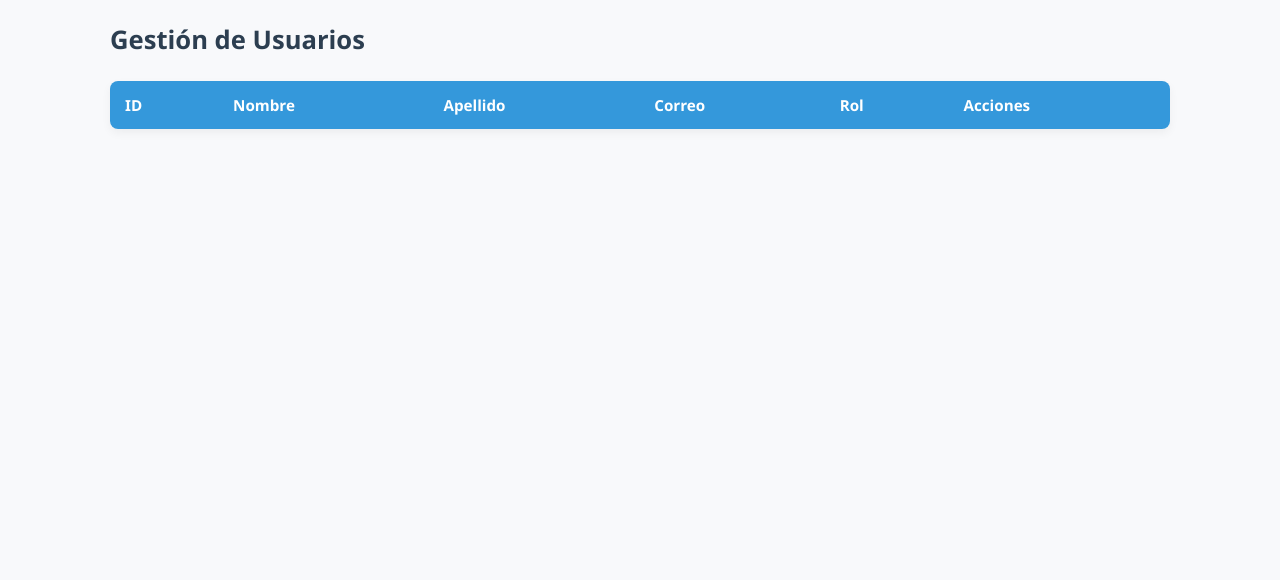
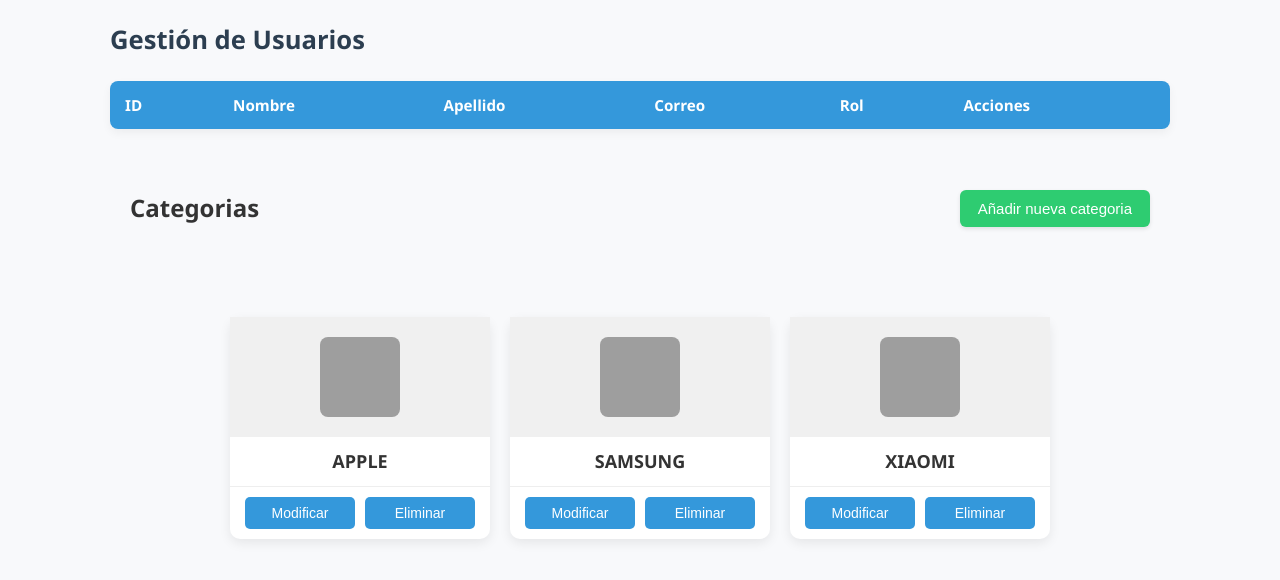
Before and after one commit to EnzoAyala/Herramientas_Desarrollo, a Flask app: template templates/dashboard.html in a window 1280 px wide. Shown: the part 74-654 px from the top of the page. Run offline with Flask 3, Linux system fonts and the light colour scheme; the template is opened without the code that fills it, so the values that code supplies are empty; data comes from the database, SQL or seed files in the repository; grey boxes are pictures that could not be loaded.

Commit message:
agregue la funcionalidad de las categorias

```diff
--- a/static/css/dashboard.css
+++ b/static/css/dashboard.css
@@ -112,6 +112,127 @@
 }
 
 /* ===================
+    Categorias
+   =================== */
+
+/* Encabezado de la sección de categorías */
+.categoria-header {
+    width: 100%;
+    max-width: 1200px;
+    margin: 30px auto 10px auto;
+    padding: 0 20px;
+    display: flex;
+    justify-content: space-between;
+    align-items: center;
+    flex-wrap: wrap;
+}
+
+/* Título */
+.categoria-header h2 {
+    font-size: 24px;
+    color: #333;
+    margin: 0;
+}
+
+/* Botón de añadir categoría */
+.btn-add-categoria {
+    background-color: #2ecc71;
+    color: white;
+    padding: 10px 18px;
+    border: none;
+    border-radius: 6px;
+    font-size: 15px;
+    cursor: pointer;
+    transition: background-color 0.3s ease;
+    box-shadow: 0 2px 4px rgba(0,0,0,0.1);
+}
+
+.btn-add-categoria:hover {
+    background-color: #27ae60;
+}
+
+
+
+/* Contenedor de tarjetas */
+.categorias-container {
+    display: flex;
+    justify-content: center;
+    align-items: flex-start; /* evita estiramiento vertical */
+    flex-wrap: wrap;
+    gap: 20px;
+    margin-top: 30px;
+}
+
+/* Tarjeta */
+.card {
+    background: #fff;
+    border-radius: 10px;
+    box-shadow: 0 4px 12px rgba(0, 0, 0, 0.08);
+    width: 260px;
+    display: flex;
+    flex-direction: column;
+    transition: transform 0.2s ease;
+}
+
+.card:hover {
+    transform: translateY(-5px);
+}
+
+/* Imagen */
+.card-img-container {
+    display: flex;
+    justify-content: center;
+    align-items: center;
+    padding: 20px;
+    background-color: #f0f0f0;
+}
+
+.card-img-container img {
+    width: 80px;
+    height: 80px;
+    object-fit: cover;
+    border-radius: 8px;
+}
+
+/* Texto */
+.card-body {
+    padding: 10px 15px;
+    text-align: center;
+}
+
+.card-body h3 {
+    margin: 0;
+    font-size: 18px;
+    color: #333;
+}
+
+/* Botones */
+.card-buttons {
+    display: flex;
+    justify-content: space-between;
+    padding: 10px 15px;
+    border-top: 1px solid #eee;
+    gap: 10px;
+}
+
+.card-buttons button {
+    flex: 1;
+    padding: 8px 0;
+    border: none;
+    border-radius: 5px;
+    background-color: #3498db;
+    color: white;
+    font-size: 14px;
+    cursor: pointer;
+    transition: background-color 0.3s ease;
+}
+
+.card-buttons button:hover {
+    background-color: #2980b9;
+}
+
+
+/* ===================
    Responsive
    =================== */
 @media (max-width: 768px) {
@@ -121,7 +242,8 @@
     }
 
     .user-table thead {
-        display: none; /* Oculta cabecera */
+        display: none;
+        /* Oculta cabecera */
     }
 
     .user-table,
@@ -138,7 +260,7 @@
         border: 1px solid #ddd;
         border-radius: 8px;
         padding: 10px;
-        box-shadow: 0px 2px 6px rgba(0,0,0,0.05);
+        box-shadow: 0px 2px 6px rgba(0, 0, 0, 0.05);
     }
 
     .user-table td {
--- /dev/null
+++ b/static/js/dashboard.js
@@ -0,0 +1,221 @@
+document.addEventListener('DOMContentLoaded', function () {
+    fetchUsers();
+    fetchCategorias();
+
+    const modalAdd = document.getElementById('add-category-modal');
+    const btnAdd = document.getElementById('add-category-btn');
+    const spanAdd = document.getElementsByClassName('close')[0];
+
+    const modalModify = document.getElementById('modal-modified-category');
+    const spanModify = document.getElementsByClassName('close-modify')[0];
+
+
+    // Botón para añadir categoría
+    btnAdd.onclick = function () {
+        modalAdd.style.display = 'block';
+    }
+
+    spanAdd.onclick = function () {
+        modalAdd.style.display = 'none';
+    }
+
+    spanModify.onclick = function () {
+        modalModify.style.display = 'none';
+    }
+
+    window.onclick = function (event) {
+        if (event.target == modalAdd) {
+            modalAdd.style.display = 'none';
+        }
+        if (event.target == modalModify) {
+            modalModify.style.display = 'none';
+        }
+    }
+
+    // Formulario para añadir categoría
+    document.getElementById('add-category-form').addEventListener('submit', function (e) {
+        e.preventDefault();
+        const categoryName = document.getElementById('category-name').value;
+        const categoryImage = document.getElementById('category-image').value;
+
+        fetch('/api/categoria/add', {
+            method: 'POST',
+            headers: {
+                'Content-Type': 'application/json',
+            },
+            body: JSON.stringify({
+                nombre: categoryName,
+                imagen: categoryImage
+            }),
+        })
+            .then(response => {
+                return response.json().then(data => ({ ok: response.ok, data: data }));
+            })
+            .then(({ ok, data }) => {
+                if (ok) {
+                    alert(data.message || 'Categoría añadida con éxito.');
+                    modalAdd.style.display = 'none';
+                    document.getElementById('add-category-form').reset();
+                    fetchCategorias(); // Recargar categorías
+                } else {
+                    alert(data.error || 'Error al añadir la categoría.');
+                }
+            })
+            .catch(error => {
+                console.error('Error:', error);
+                alert('Error al conectar con el servidor.');
+            });
+    });
+
+    // Formulario para modificar categoría
+    document.getElementById('modify-category-form').addEventListener('submit', function (e) {
+        e.preventDefault();
+        const categoryId = document.getElementById('modify-category-id').value;
+        const categoryName = document.getElementById('modify-category-name').value;
+        const categoryImage = document.getElementById('modify-category-image').value;
+
+        fetch(`/api/categoria/modify/${categoryId}`, {
+            method: 'PUT',
+            headers: {
+                'Content-Type': 'application/json',
+            },
+            body: JSON.stringify({
+                nombre: categoryName,
+                imagen: categoryImage
+            }),
+        })
+            .then(response => {
+                return response.json().then(data => ({ ok: response.ok, data: data }));
+            })
+            .then(({ ok, data }) => {
+                if (ok) {
+                    alert(data.message || 'Categoría modificada con éxito.');
+                    modalModify.style.display = 'none';
+                    fetchCategorias(); // Recargar categorías
+                } else {
+                    alert(data.error || 'Error al modificar la categoría.');
+                }
+            })
+            .catch(error => {
+                console.error('Error:', error);
+                alert('Error al conectar con el servidor.');
+            });
+    });
+});
+
+function fetchUsers() {
+    fetch('/api/users')
+        .then(response => response.json())
+        .then(users => {
+            const tableBody = document.getElementById('user-table-body');
+            tableBody.innerHTML = '';
+            users.forEach(user => {
+                const row = `
+                    <tr>
+                        <td>${user.id}</td>
+                        <td>${user.nombre}</td>
+                        <td>${user.apellido}</td>
+                        <td>${user.correo}</td>
+                        <td>
+                            <select class="role-select" onchange="updateRole(${user.id}, this.value)">
+                                <option value="1" ${user.rol_id === 1 ? 'selected' : ''}>Usuario</option>
+                                <option value="2" ${user.rol_id === 2 ? 'selected' : ''}>Administrador</option>
+                            </select>
+                        </td>
+                        <td class="actions">
+                            <button class="btnAdd-delete" onclick="deleteUser(${user.id})">Eliminar</button>
+                        </td>
+                    </tr>
+                `;
+                tableBody.innerHTML += row;
+            });
+        })
+        .catch(error => console.error('Error al cargar usuarios:', error));
+}
+function fetchCategorias() {
+    fetch('/api/categoria/get')
+        .then(response => response.json())
+        .then(categorias => {
+            const tableBody = document.getElementById('categoria-table-body');
+            tableBody.innerHTML = ''; // Limpiar tabla
+            categorias.forEach(categoria => {
+                const row = `
+                    <div class="categorias-container">
+                        <div class="card">
+                            <div class="card-img-container">
+                                <img src="${categoria.imagen}" alt="Imagen de ${categoria.nombre}">
+                            </div>
+                            <div class="card-body">
+                                <h3>${categoria.nombre}</h3>
+                            </div>
+                            <div class="card-buttons">
+                                <button onclick="openModifyModal(${categoria.id}, '${categoria.nombre}', '${categoria.imagen}')">Modificar</button>
+                                <button onclick="removeProductoFromCategoria(${categoria.id}, '${categoria.nombre}')">Eliminar</button>
+                            </div>
+                        </div>
+                    </div>
+                `;
+                tableBody.innerHTML += row;
+            });
+        })
+        .catch(error => console.error('Error al cargar categorias:', error));
+}
+
+function openModifyModal(id, nombre, imagen) {
+    const modalModify = document.getElementById('modal-modified-category');
+    document.getElementById('modify-category-id').value = id;
+    document.getElementById('modify-category-name').value = nombre;
+    document.getElementById('modify-category-image').value = imagen;
+    modalModify.style.display = 'block';
+}
+
+// -- Funciones para los usuarios ---------------------------------------------------------------------------------
+function updateRole(userId, newRoleId) {
+    if (!confirm(`¿Estás seguro de que quieres cambiar el rol del usuario ${userId}?`)) return;
+    fetch(`/api/users/${userId}/role`, {
+        method: 'PUT',
+        headers: { 'Content-Type': 'application/json' },
+        body: JSON.stringify({ rol_id: newRoleId }),
+    })
+        .then(response => {
+            if (response.ok) {
+                alert('Rol actualizado con éxito.');
+                fetchUsers();
+            } else {
+                alert('Error al actualizar el rol.');
+            }
+        })
+        .catch(error => console.error('Error:', error));
+}
+
+function deleteUser(userId) {
+    if (!confirm(`¿Estás seguro de que quieres eliminar al usuario ${userId}?`)) return;
+    fetch(`/api/users/${userId}`, { method: 'DELETE' })
+        .then(response => {
+            if (response.ok) {
+                alert('Usuario eliminado con éxito.');
+                fetchUsers();
+            } else {
+                alert('Error al eliminar el usuario.');
+            }
+        })
+        .catch(error => console.error('Error:', error));
+}
+
+// -- Funciones para las categorias ---------------------------------------------------------------------------------
+
+function removeProductoFromCategoria(categoriaId, categoriaName) {
+    if (!confirm(`¿Estás seguro de que quieres eliminar la categoría ${categoriaName}?`)) return;
+    fetch(`/api/categoria/remove/${categoriaId}`, {
+        method: 'DELETE',
+    })
+        .then(response => {
+            if (response.ok) {
+                alert(`Categoría ${categoriaName} eliminada con éxito.`);
+                fetchCategorias();
+            } else {
+                alert('Error al eliminar la categoría.');
+            }
+        })
+        .catch(error => console.error('Error:', error));
+}
--- a/templates/dashboard.html
+++ b/templates/dashboard.html
@@ -1,11 +1,13 @@
 <!DOCTYPE html>
 <html lang="es">
+
 <head>
     <meta charset="UTF-8">
     <meta name="viewport" content="width=device-width, initial-scale=1.0">
     <title>Admin Dashboard</title>
     <link rel="stylesheet" href="{{ url_for('static', filename='css/dashboard.css') }}">
 </head>
+
 <body>
     <header>
         <nav class="navbar">
@@ -31,74 +33,74 @@
                 <!-- Los usuarios se cargarán aquí dinámicamente -->
             </tbody>
         </table>
+
+        <div class="categorias-container">
+            <div class="categoria-header">
+                <h2>Categorias</h2>
+                <button id="add-category-btn" class="btn-add-categoria">Añadir nueva categoria</button>
+            </div>
+
+            <!-- Modal para añadir categoría -->
+            <section id="add-category-modal" class="modal"
+                style="display:none; position: fixed; z-index: 1; left: 0; top: 0; width: 100%; height: 100%; overflow: auto; background-color: rgba(0,0,0,0.4);">
+                <div class="modal-content"
+                    style="background-color: #fff; margin: 15% auto; padding: 20px; border: 1px solid #ddd; border-radius: 8px; width: 80%; max-width: 500px; box-shadow: 0 4px 12px rgba(0,0,0,0.1);">
+                    <span class="close"
+                        style="color: #aaa; float: right; font-size: 28px; font-weight: bold; cursor: pointer;">&times;</span>
+                    <h2 style="color: #3498db; margin-top: 0;">Añadir Nueva Categoría</h2>
+                    <form id="add-category-form">
+                        <label for="category-name" style="color: #333; font-weight: 600;">Nombre de la
+                            Categoría:</label>
+                        <input type="text" id="category-name" name="category-name" required
+                            style="width: 100%; padding: 8px; margin-bottom: 10px; display: inline-block; border: 1px solid #ccc; border-radius: 4px; box-sizing: border-box;">
+
+                        <label for="category-image" style="color: #333; font-weight: 600;">URL de la Imagen:</label>
+                        <input type="text" id="category-image" name="category-image" required
+                            style="width: 100%; padding: 8px; margin-bottom: 10px; display: inline-block; border: 1px solid #ccc; border-radius: 4px; box-sizing: border-box;">
+
+                        <button type="submit"
+                            style="width: 100%; background-color: #3498db; color: white; padding: 14px 20px; margin: 8px 0 0; border: none; border-radius: 4px; cursor: pointer; font-weight: 600; font-size: 16px;">
+                            Añadir
+                        </button>
+                    </form>
+                </div>
+            </section>
+
+
+            <div id="categoria-table-body" class="categorias-container">
+                <!-- Las categorias se cargarán aquí dinámicamente -->
+            </div>
+
+            <section id="modal-modified-category" class="modal"
+                style="display:none; position: fixed; z-index: 1; left: 0; top: 0; width: 100%; height: 100%; overflow: auto; background-color: rgba(0,0,0,0.4);">
+                <div class="modal-content"
+                    style="background-color: #fff; margin: 15% auto; padding: 20px; border: 1px solid #ddd; border-radius: 8px; width: 80%; max-width: 500px; box-shadow: 0 4px 12px rgba(0,0,0,0.1);">
+                    <span class="close-modify"
+                        style="color: #aaa; float: right; font-size: 28px; font-weight: bold; cursor: pointer;">&times;</span>
+                    <h2 style="color: #3498db; margin-top: 0;">Modificar Categoría</h2>
+                    <form id="modify-category-form">
+                        <input type="hidden" id="modify-category-id" name="category-id">
+                        <label for="modify-category-name" style="color: #333; font-weight: 600;">Nombre de la
+                            Categoría:</label>
+                        <input type="text" id="modify-category-name" name="category-name" required
+                            style="width: 100%; padding: 8px; margin-bottom: 10px; display: inline-block; border: 1px solid #ccc; border-radius: 4px; box-sizing: border-box;">
+
+                        <label for="modify-category-image" style="color: #333; font-weight: 600;">URL de la Imagen:</label>
+                        <input type="text" id="modify-category-image" name="category-image" required
+                            style="width: 100%; padding: 8px; margin-bottom: 10px; display: inline-block; border: 1px solid #ccc; border-radius: 4px; box-sizing: border-box;">
+
+                        <button type="submit"
+                            style="width: 100%; background-color: #3498db; color: white; padding: 14px 20px; margin: 8px 0 0; border: none; border-radius: 4px; cursor: pointer; font-weight: 600; font-size: 16px;">
+                            Modificar
+                        </button>
+                    </form>
+                </div>
+            </section>
+        </div>
+
     </main>
 
-    <script>
-        document.addEventListener('DOMContentLoaded', function() {
-            fetchUsers();
-        });
+    <script src="{{ url_for('static', filename='js/dashboard.js') }}"></script>
+</body>
 
-        function fetchUsers() {
-            fetch('/api/users')
-                .then(response => response.json())
-                .then(users => {
-                    const tableBody = document.getElementById('user-table-body');
-                    tableBody.innerHTML = '';
-                    users.forEach(user => {
-                        const row = `
-                            <tr>
-                                <td>${user.id}</td>
-                                <td>${user.nombre}</td>
-                                <td>${user.apellido}</td>
-                                <td>${user.correo}</td>
-                                <td>
-                                    <select class="role-select" onchange="updateRole(${user.id}, this.value)">
-                                        <option value="1" ${user.rol_id === 1 ? 'selected' : ''}>Usuario</option>
-                                        <option value="2" ${user.rol_id === 2 ? 'selected' : ''}>Administrador</option>
-                                    </select>
-                                </td>
-                                <td class="actions">
-                                    <button class="btn-delete" onclick="deleteUser(${user.id})">Eliminar</button>
-                                </td>
-                            </tr>
-                        `;
-                        tableBody.innerHTML += row;
-                    });
-                })
-                .catch(error => console.error('Error al cargar usuarios:', error));
-        }
-
-        function updateRole(userId, newRoleId) {
-            if (!confirm(`¿Estás seguro de que quieres cambiar el rol del usuario ${userId}?`)) return;
-            fetch(`/api/users/${userId}/role`, {
-                method: 'PUT',
-                headers: { 'Content-Type': 'application/json' },
-                body: JSON.stringify({ rol_id: newRoleId }),
-            })
-            .then(response => {
-                if (response.ok) {
-                    alert('Rol actualizado con éxito.');
-                    fetchUsers();
-                } else {
-                    alert('Error al actualizar el rol.');
-                }
-            })
-            .catch(error => console.error('Error:', error));
-        }
-
-        function deleteUser(userId) {
-            if (!confirm(`¿Estás seguro de que quieres eliminar al usuario ${userId}?`)) return;
-            fetch(`/api/users/${userId}`, { method: 'DELETE' })
-            .then(response => {
-                if (response.ok) {
-                    alert('Usuario eliminado con éxito.');
-                    fetchUsers();
-                } else {
-                    alert('Error al eliminar el usuario.');
-                }
-            })
-            .catch(error => console.error('Error:', error));
-        }
-    </script>
-</body>
 </html>
```
